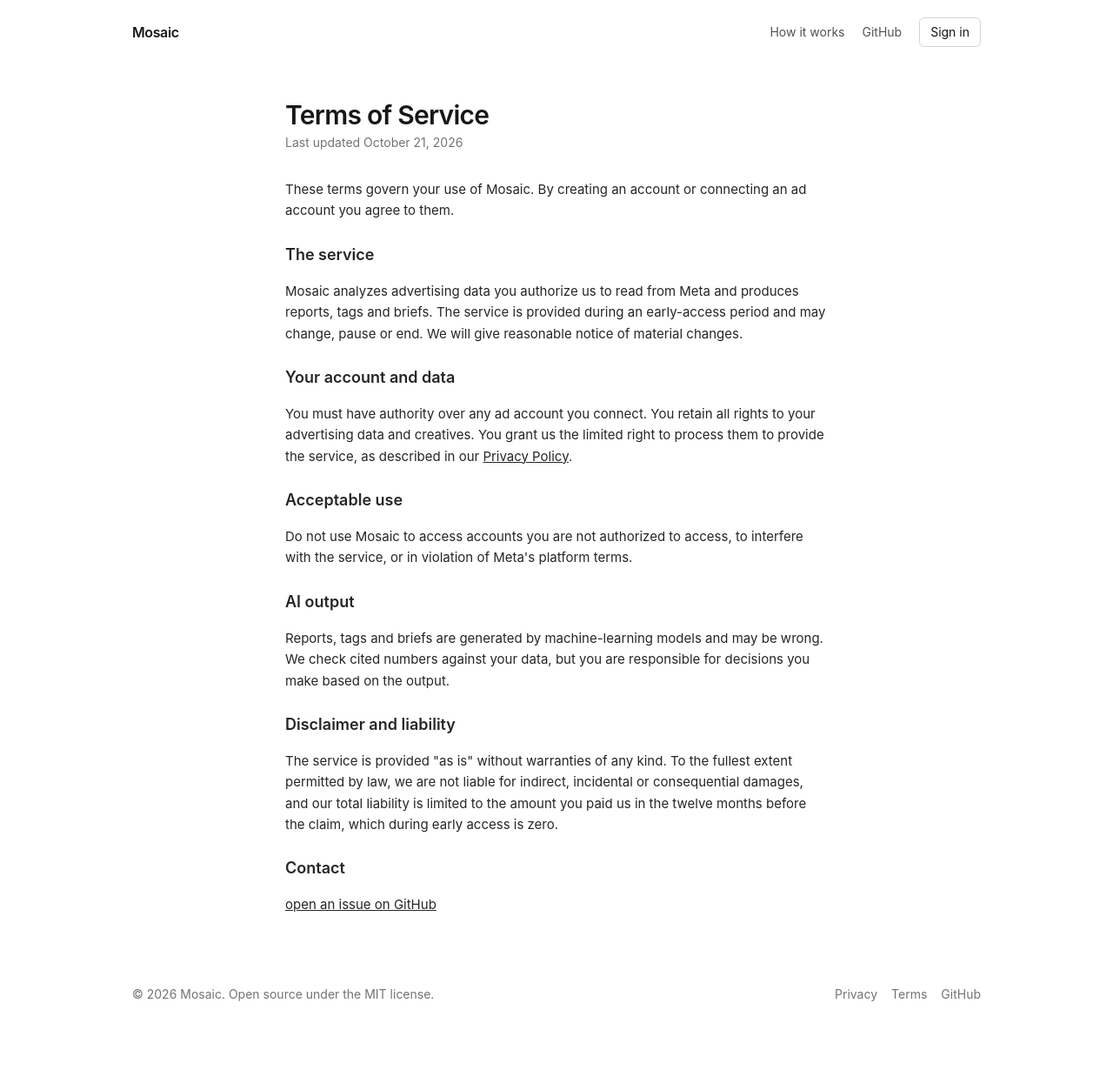
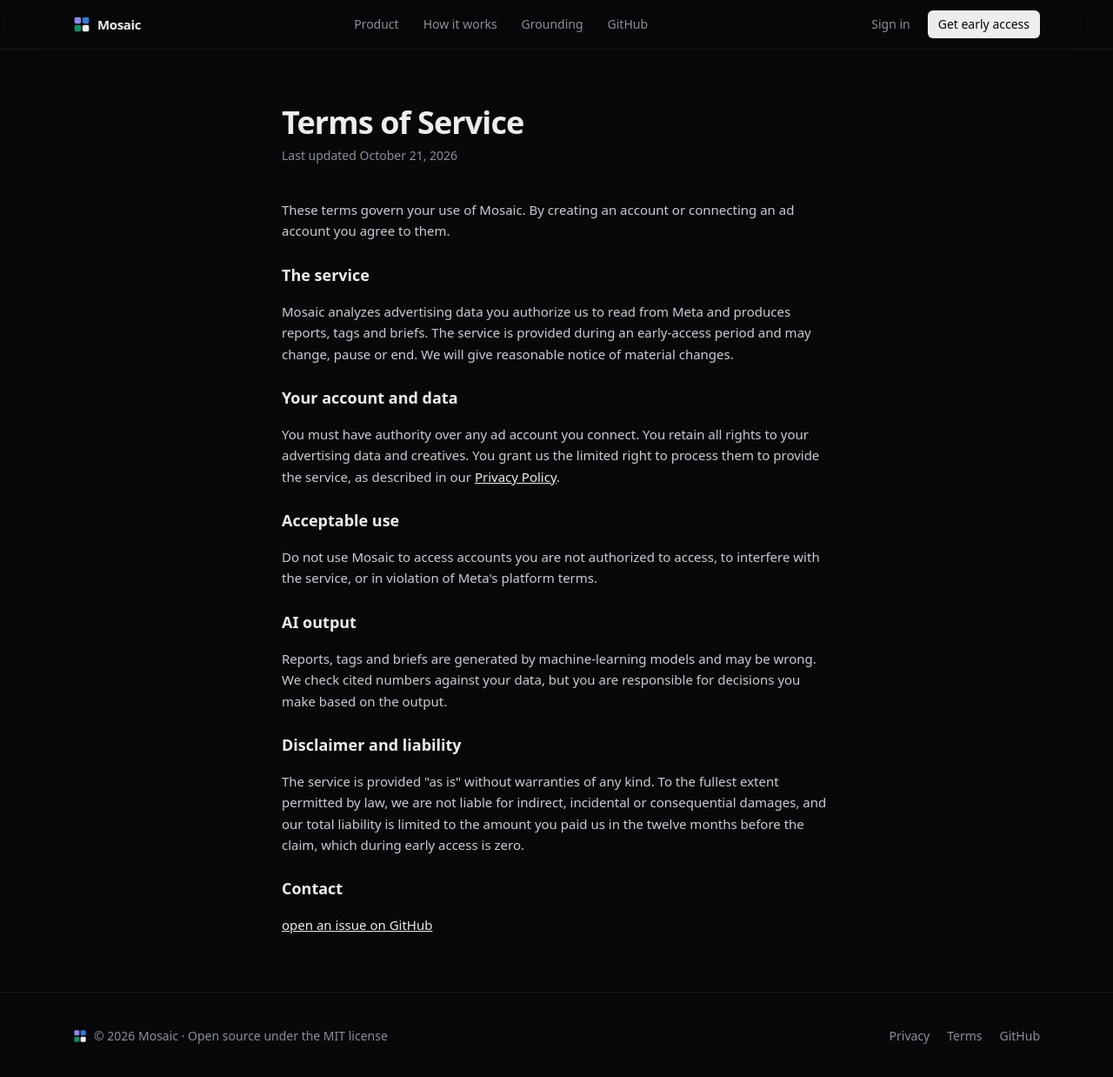
Before and after one commit to carsonturnr/mosaic, a React (Vite) app in the folder web/: page /terms in a window 1280 px wide. Shown: the top 1238 px of the page at 87% size. Before the commit the page ends 1193 px from the top, so only its background shows below. Built offline with nearby package versions, Linux system fonts and the light colour scheme; no server answers.

Commit message:
Dark site theme, fonts and logo mark for the marketing pages
Self-hosted Inter, Instrument Serif and JetBrains Mono; sticky blurred
header; legal pages restyled to match.

```diff
--- a/web/index.html
+++ b/web/index.html
@@ -8,6 +8,7 @@
     <meta property="og:title" content="Mosaic — an AI creative strategist for Meta ads" />
     <meta property="og:description" content="Scene-level ad breakdowns, honest performance rankings, and cited strategist reports. Open source." />
     <meta property="og:type" content="website" />
+    <meta name="theme-color" content="#08080a" />
     <link rel="icon" href="/favicon.svg" type="image/svg+xml" />
   </head>
   <body>
--- a/web/package.json
+++ b/web/package.json
@@ -10,6 +10,9 @@
     "preview": "vite preview"
   },
   "dependencies": {
+    "@fontsource-variable/inter": "^5.3.0",
+    "@fontsource-variable/jetbrains-mono": "^5.3.0",
+    "@fontsource/instrument-serif": "^5.3.0",
     "@supabase/supabase-js": "^2.118.0",
     "@tailwindcss/vite": "^4.3.3",
     "react": "^19.3.1",
--- /dev/null
+++ b/web/src/components/Logo.tsx
@@ -0,0 +1,10 @@
+export function LogoMark({ className = 'h-6 w-6' }: { className?: string }) {
+  return (
+    <svg viewBox="0 0 24 24" className={className} aria-hidden>
+      <rect x="2" y="2" width="9" height="9" rx="2.2" fill="#9085e9" />
+      <rect x="13" y="2" width="9" height="9" rx="2.2" fill="#3987e5" opacity="0.9" />
+      <rect x="2" y="13" width="9" height="9" rx="2.2" fill="#199e70" opacity="0.9" />
+      <rect x="13" y="13" width="9" height="9" rx="2.2" fill="#ededef" />
+    </svg>
+  )
+}
--- a/web/src/components/SiteFrame.tsx
+++ b/web/src/components/SiteFrame.tsx
@@ -1,28 +1,34 @@
+import type { ReactNode } from 'react'
 import { Link } from 'react-router-dom'
-import type { ReactNode } from 'react'
 import { useAuth } from '../lib/useAuth'
+import { LogoMark } from './Logo'
+
+export const REPO = 'https://github.com/carsonturnr/mosaic'
 
 export function SiteHeader() {
   const { session } = useAuth()
   return (
-    <header className="mx-auto flex max-w-5xl items-center justify-between px-6 py-5">
-      <Link to="/" className="text-base font-semibold tracking-tight">
-        Mosaic
-      </Link>
-      <nav className="flex items-center gap-5 text-sm text-neutral-600">
-        <a href="/#how" className="hover:text-neutral-900">
-          How it works
-        </a>
-        <a href="https://github.com/carsonturnr/mosaic" className="hover:text-neutral-900">
-          GitHub
-        </a>
-        <Link
-          to={session ? '/app' : '/sign-in'}
-          className="rounded-md border border-neutral-300 px-3 py-1.5 text-neutral-900 hover:bg-neutral-50"
-        >
-          {session ? 'Open app' : 'Sign in'}
+    <header className="sticky top-0 z-40 border-b border-[var(--site-line)] bg-[color-mix(in_srgb,var(--site-bg)_75%,transparent)] backdrop-blur-xl">
+      <div className="mx-auto flex h-14 max-w-6xl items-center justify-between px-5">
+        <Link to="/" className="flex items-center gap-2 text-[15px] font-semibold tracking-tight">
+          <LogoMark className="h-5 w-5" />
+          Mosaic
         </Link>
-      </nav>
+        <nav className="hidden items-center gap-7 text-sm text-[var(--site-muted)] md:flex">
+          <a href="/#product" className="transition hover:text-[var(--site-text)]">Product</a>
+          <a href="/#how" className="transition hover:text-[var(--site-text)]">How it works</a>
+          <a href="/#grounded" className="transition hover:text-[var(--site-text)]">Grounding</a>
+          <a href={REPO} className="transition hover:text-[var(--site-text)]">GitHub</a>
+        </nav>
+        <div className="flex items-center gap-2 text-sm">
+          <Link to={session ? '/app' : '/sign-in'} className="rounded-md px-3 py-1.5 text-[var(--site-muted)] transition hover:text-[var(--site-text)]">
+            {session ? 'Open app' : 'Sign in'}
+          </Link>
+          <a href="/#waitlist" className="rounded-md bg-[var(--site-text)] px-3 py-1.5 font-medium text-[var(--site-bg)] transition hover:bg-white">
+            Get early access
+          </a>
+        </div>
+      </div>
     </header>
   )
 }
@@ -31,26 +37,25 @@
 
 export function SiteFooter() {
   return (
-    <footer className="mx-auto flex max-w-5xl flex-col gap-2 px-6 py-10 text-sm text-neutral-500 sm:flex-row sm:justify-between">
-      <span>© {YEAR} Mosaic. Open source under the MIT license.</span>
-      <nav className="flex gap-4">
-        <Link to="/privacy" className="hover:text-neutral-900">
-          Privacy
-        </Link>
-        <Link to="/terms" className="hover:text-neutral-900">
-          Terms
-        </Link>
-        <a href="https://github.com/carsonturnr/mosaic" className="hover:text-neutral-900">
-          GitHub
-        </a>
-      </nav>
+    <footer className="border-t border-[var(--site-line)]">
+      <div className="mx-auto flex max-w-6xl flex-col gap-6 px-5 py-10 text-sm text-[var(--site-muted)] sm:flex-row sm:items-center sm:justify-between">
+        <div className="flex items-center gap-2">
+          <LogoMark className="h-4 w-4" />
+          <span>© {YEAR} Mosaic · Open source under the MIT license</span>
+        </div>
+        <nav className="flex gap-5">
+          <Link to="/privacy" className="hover:text-[var(--site-text)]">Privacy</Link>
+          <Link to="/terms" className="hover:text-[var(--site-text)]">Terms</Link>
+          <a href={REPO} className="hover:text-[var(--site-text)]">GitHub</a>
+        </nav>
+      </div>
     </footer>
   )
 }
 
 export function SitePage({ children }: { children: ReactNode }) {
   return (
-    <div className="min-h-screen bg-white text-neutral-900">
+    <div className="site min-h-screen font-sans antialiased">
       <SiteHeader />
       {children}
       <SiteFooter />
@@ -60,10 +65,12 @@
 
 export function Prose({ title, updated, children }: { title: string; updated: string; children: ReactNode }) {
   return (
-    <main className="mx-auto max-w-2xl px-6 py-10">
-      <h1 className="text-3xl font-semibold tracking-tight">{title}</h1>
-      <p className="mt-1 text-sm text-neutral-500">Last updated {updated}</p>
-      <div className="prose-mosaic mt-8 space-y-4 text-[15px] leading-relaxed text-neutral-800">{children}</div>
+    <main className="mx-auto max-w-2xl px-5 py-16">
+      <h1 className="text-4xl font-semibold tracking-tight">{title}</h1>
+      <p className="mt-2 text-sm text-[var(--site-muted)]">Last updated {updated}</p>
+      <div className="mt-10 space-y-4 text-[15px] leading-relaxed text-[#c9ccd1] [&_a]:text-[var(--site-text)] [&_code]:rounded [&_code]:bg-white/5 [&_code]:px-1 [&_code]:font-mono [&_code]:text-[13px] [&_h2]:text-[var(--site-text)] [&_strong]:text-[var(--site-text)]">
+        {children}
+      </div>
     </main>
   )
 }
--- a/web/src/components/WaitlistForm.tsx
+++ b/web/src/components/WaitlistForm.tsx
@@ -3,7 +3,11 @@
 
 type Status = 'idle' | 'sending' | 'done' | 'exists' | 'error'
 
-export function WaitlistForm({ product, source }: { product: 'mosaic' | 'stride_lab'; source: string }) {
+export function WaitlistForm({ product, source, align = 'left' }: {
+  product: 'mosaic' | 'stride_lab'
+  source: string
+  align?: 'left' | 'center'
+}) {
   const [email, setEmail] = useState('')
   const [status, setStatus] = useState<Status>('idle')
 
@@ -18,17 +22,16 @@
 
   if (status === 'done' || status === 'exists') {
     return (
-      <p className="text-sm text-neutral-700">
+      <p className={`flex items-center gap-2 text-sm text-[var(--site-text)] ${align === 'center' ? 'justify-center' : ''}`} role="status">
+        <span className="flex h-5 w-5 items-center justify-center rounded-full bg-emerald-500/15 text-emerald-400" aria-hidden>✓</span>
         {status === 'done' ? "You're on the list. We'll email you when it's ready." : "You're already on the list."}
       </p>
     )
   }
 
   return (
-    <form onSubmit={submit} className="flex w-full max-w-md flex-col gap-2 sm:flex-row">
-      <label className="sr-only" htmlFor={`waitlist-${source}`}>
-        Email
-      </label>
+    <form onSubmit={submit} className={`flex w-full max-w-md flex-col gap-2 sm:flex-row ${align === 'center' ? 'mx-auto' : ''}`}>
+      <label className="sr-only" htmlFor={`waitlist-${source}`}>Email</label>
       <input
         id={`waitlist-${source}`}
         type="email"
@@ -36,16 +39,16 @@
         placeholder="you@brand.com"
         value={email}
         onChange={(e) => setEmail(e.target.value)}
-        className="flex-1 rounded-md border border-neutral-300 bg-white px-3 py-2 text-sm outline-none focus:border-neutral-900"
+        className="h-11 w-full shrink-0 rounded-lg border sm:w-auto sm:flex-1 border-[var(--site-line)] bg-white/[0.04] px-3.5 text-sm text-[var(--site-text)] outline-none transition placeholder:text-[var(--site-muted)] focus:border-white/25 focus:bg-white/[0.06]"
       />
       <button
         type="submit"
         disabled={status === 'sending'}
-        className="rounded-md bg-neutral-900 px-4 py-2 text-sm font-medium text-white hover:bg-neutral-700 disabled:opacity-50"
+        className="h-11 rounded-lg bg-[var(--site-text)] px-5 text-sm font-medium text-[var(--site-bg)] transition hover:bg-white disabled:opacity-50"
       >
-        {status === 'sending' ? 'Joining…' : 'Join the waitlist'}
+        {status === 'sending' ? 'Joining…' : 'Get early access'}
       </button>
-      {status === 'error' && <p className="text-sm text-red-700">Something went wrong. Try again.</p>}
+      {status === 'error' && <p className="text-sm text-red-400 sm:basis-full">Something went wrong. Try again.</p>}
     </form>
   )
 }
--- a/web/src/index.css
+++ b/web/src/index.css
@@ -1,4 +1,13 @@
 @import "tailwindcss";
+@import "@fontsource-variable/inter";
+@import "@fontsource-variable/jetbrains-mono";
+@import "@fontsource/instrument-serif/400-italic.css";
+
+@theme {
+  --font-sans: "Inter Variable", ui-sans-serif, system-ui, -apple-system, "Segoe UI", sans-serif;
+  --font-serif: "Instrument Serif", ui-serif, Georgia, serif;
+  --font-mono: "JetBrains Mono Variable", ui-monospace, SFMono-Regular, Menlo, monospace;
+}
 
 /* Chart role tokens (light only for now; the app has no dark mode yet). */
 .viz {
@@ -8,3 +17,47 @@
   --text-muted: #6b6a66;
   --series-1: #2a78d6;
 }
+
+/* Marketing site (dark). */
+.site {
+  --site-bg: #08080a;
+  --site-card: #0f0f12;
+  --site-line: rgb(255 255 255 / 0.08);
+  --site-text: #ededef;
+  --site-muted: #8a8f98;
+  --cluster-1: #3987e5;
+  --cluster-2: #d95926;
+  --cluster-3: #199e70;
+  --cluster-4: #9085e9;
+  background: var(--site-bg);
+  color: var(--site-text);
+  color-scheme: dark;
+}
+
+.site-grid-bg {
+  background-image:
+    linear-gradient(rgb(255 255 255 / 0.035) 1px, transparent 1px),
+    linear-gradient(90deg, rgb(255 255 255 / 0.035) 1px, transparent 1px);
+  background-size: 56px 56px;
+  mask-image: radial-gradient(ellipse 70% 60% at 50% 0%, #000 30%, transparent 75%);
+}
+
+.accent-text {
+  background: linear-gradient(100deg, #b3a8ff 0%, #7aa7ff 45%, #6ee7c8 100%);
+  -webkit-background-clip: text;
+  background-clip: text;
+  color: transparent;
+}
+
+@keyframes rise {
+  from { opacity: 0; transform: translateY(12px); }
+  to { opacity: 1; transform: none; }
+}
+.rise { animation: rise 0.7s cubic-bezier(0.2, 0.7, 0.2, 1) both; }
+.rise-1 { animation-delay: 0.08s; }
+.rise-2 { animation-delay: 0.16s; }
+.rise-3 { animation-delay: 0.24s; }
+.rise-4 { animation-delay: 0.36s; }
+@media (prefers-reduced-motion: reduce) {
+  .rise { animation: none; }
+}
```
Also changed, not shown: web/public/favicon.svg, 1 other file (tests, documents, lock files or other folders).
